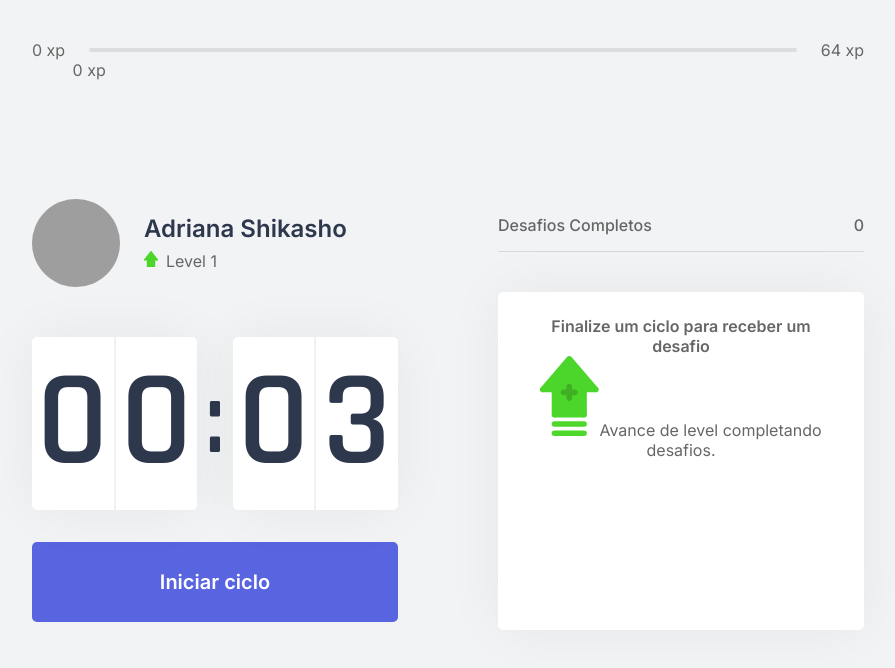
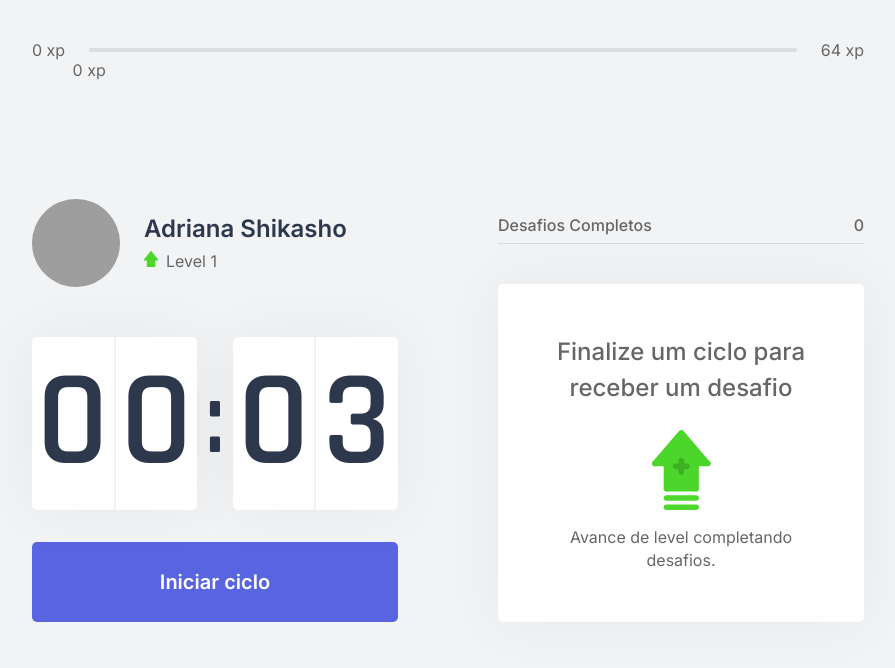
Before and after one commit to dxwebster/moveit-next, a Next.js app: page / in a window 1280 px wide. Shown: the top 668 px of the page, without its empty margins (192-1087 px from the left). Built offline with nearby package versions, Linux system fonts and the light colour scheme; grey boxes are pictures that could not be loaded.

Commit message:
refatoring ChallengeBox styled components

```diff
--- a/src/components/ChallengeBox/index.tsx
+++ b/src/components/ChallengeBox/index.tsx
@@ -1,7 +1,7 @@
 import { useContext } from 'react';
 import { ChallengesContext } from '../../contexts/challenges';
 import { CountdownContext } from '../../contexts/countdown';
-import { Container, Header, Challenge } from './styles';
+import { Header,Container,  ChallengeActive, ChallengeNotActive } from './styles';
 
 
 export function ChallengeBox () {
@@ -27,33 +27,27 @@ export function ChallengeBox () {
       </Header>
 
       <Container>
-
-          <Challenge>
         { activeChallenge ? (
-              <>
-                <header>Ganha {activeChallenge.amount} xp</header>
-                <main>
+          <ChallengeActive>
+            <span>Ganha {activeChallenge.amount} xp</span>
             <img src={`icons/${activeChallenge.type}.svg`}/>
             <strong>Novo desafio</strong>
             <p>{activeChallenge.description}</p>
-                </main>
 
             <footer>
               <button type="button" onClick={handleChallengeFailed}>Falhei</button>
               <button type="button" onClick={handleChallengeSucceeded}>Completei</button>
             </footer>
-              </>
+          </ChallengeActive>
         ) : (
-             <>
+          <ChallengeNotActive>
             <strong>Finalize um ciclo para receber um desafio</strong>
             <p>
               <img src="icons/level-up.svg" alt="Level up"/>
               Avance de level completando desafios.
             </p>
-              </>
+          </ChallengeNotActive>
         )}
-          </Challenge>
-
       </Container>
     </>
   );
--- a/src/components/ChallengeBox/styles.js
+++ b/src/components/ChallengeBox/styles.js
@@ -6,7 +6,7 @@ export const Header = styled.div`
   justify-content: space-between;
 
   margin: 1rem 0 2.5rem;
-  padding-bottom: 1rem;
+  padding-bottom: 0.5rem;
   border-bottom: 1px  solid #d7d8da;
 
   font-weight: 500;
@@ -20,68 +20,33 @@ export const Header = styled.div`
   }
 `
 
+
+
+
 export const Container = styled.div`
   height: 80%;
-
   background: var(--white);
   border-radius: 5px;
   box-shadow: 0 0 60px rgba(0, 0, 0, 0.05);
   padding: 1.5rem 2rem;
+`
 
+
+export const ChallengeActive = styled.div`
   display: flex;
   flex-direction: column;
   align-items: center;
   justify-content: center;
+  text-align: center;
 
-  text-align: center;
-`
-
-
-export const ChallengeNotActive = styled.div`
-  display: flex;
-  flex-direction: column;
-  align-items: center;
-
-  strong{
-    font-size: 1.5rem;
-    font-weight: 500;
-    line-height: 1.5;
-  }
-
-  p{
-    display: flex;
-    flex-direction: column;
-    align-items: center;
-    line-height: 1.4;
-    max-width: 70%;
-    margin-top: 3rem;
-  }
-
-
-`
-
-export const Challenge = styled.div`
-  height: 100%;
-
-  display: flex;
-  flex-direction: column;
-
-
-  header {
+  span{
     color: var(--blue);
     font-weight: 600;
     font-size: 1.2rem;
-    padding: 0 2rem 1.5rem;
+    padding: 0 2rem 0.5rem;
+    margin-bottom: 1.2rem;
     border-bottom: 1px solid var(--gray-line);
   }
-
-  main {
-    flex: 1;
-    display: flex;
-    flex-direction: column;
-    align-items: center;
-    justify-content: center;
-    margin: 1rem 0;
 
   strong {
     font-size: 2rem;
@@ -94,15 +59,12 @@ export const Challenge = styled.div`
     line-height: 1.5;
   }
 
-    img {
-      margin-bottom: 1rem;
-    }
-  }
-
   footer  {
     display: grid;
     grid-template-columns: repeat(2, 1fr);
     gap: 1rem;
+    width: 100%;
+    margin: 1.2rem 0;
 
     button  {
       height: 3rem;
@@ -135,3 +97,35 @@ export const Challenge = styled.div`
     }
   }
 `
+
+export const ChallengeNotActive = styled.div`
+  height: 100%;
+
+  display: flex;
+  flex-direction: column;
+  align-items: center;
+  justify-content: center;
+  align-content: space-between;
+
+  text-align: center;
+
+  strong {
+    font-size: 1.5rem;
+    font-weight: 500;
+    line-height: 1.5;
+  }
+
+  p {
+    max-width: 80%;
+    display: flex;
+    flex-direction: column;
+    align-items: center;
+    line-height: 1.4;
+    margin-top: 1.5rem;
+  }
+
+  img {
+    margin-bottom: 1rem;
+  }
+
+`
```
Lines whose indentation alone changed are shown as unchanged.
